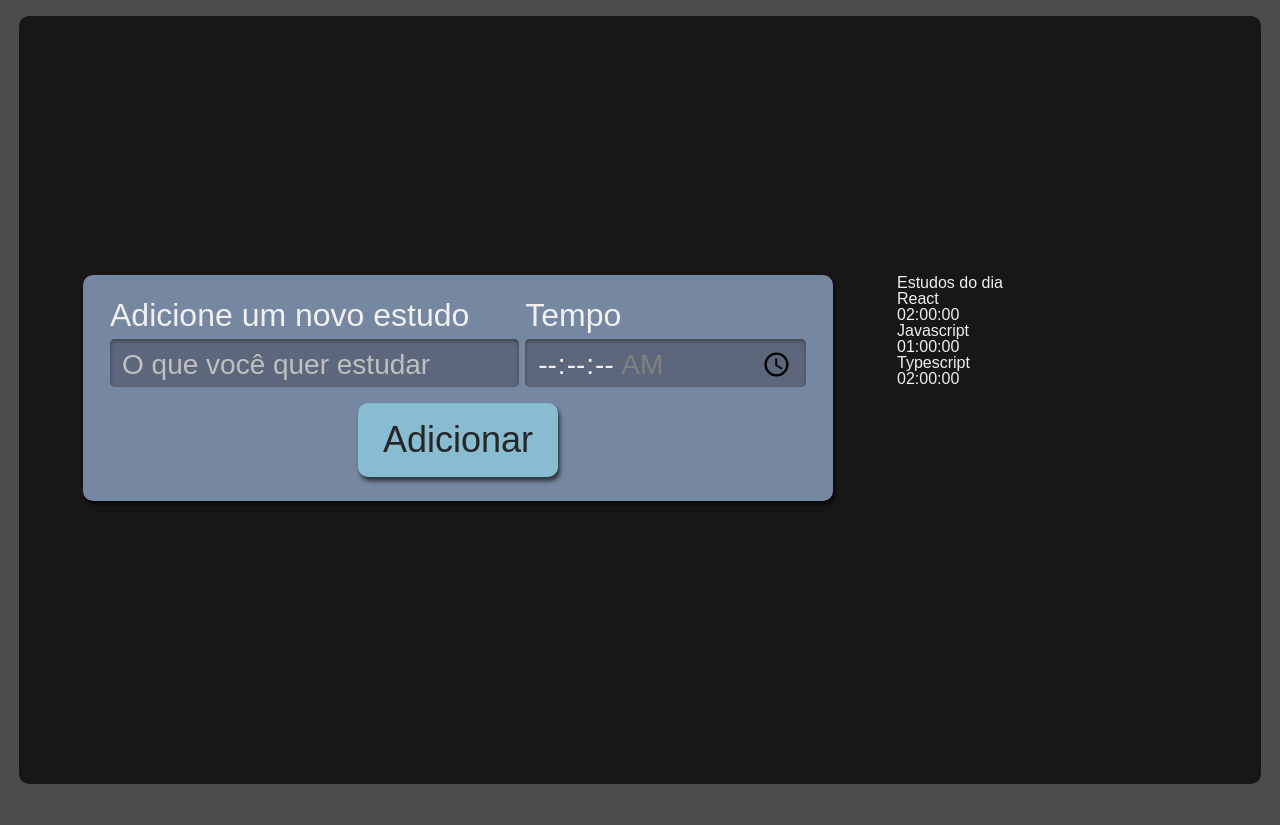
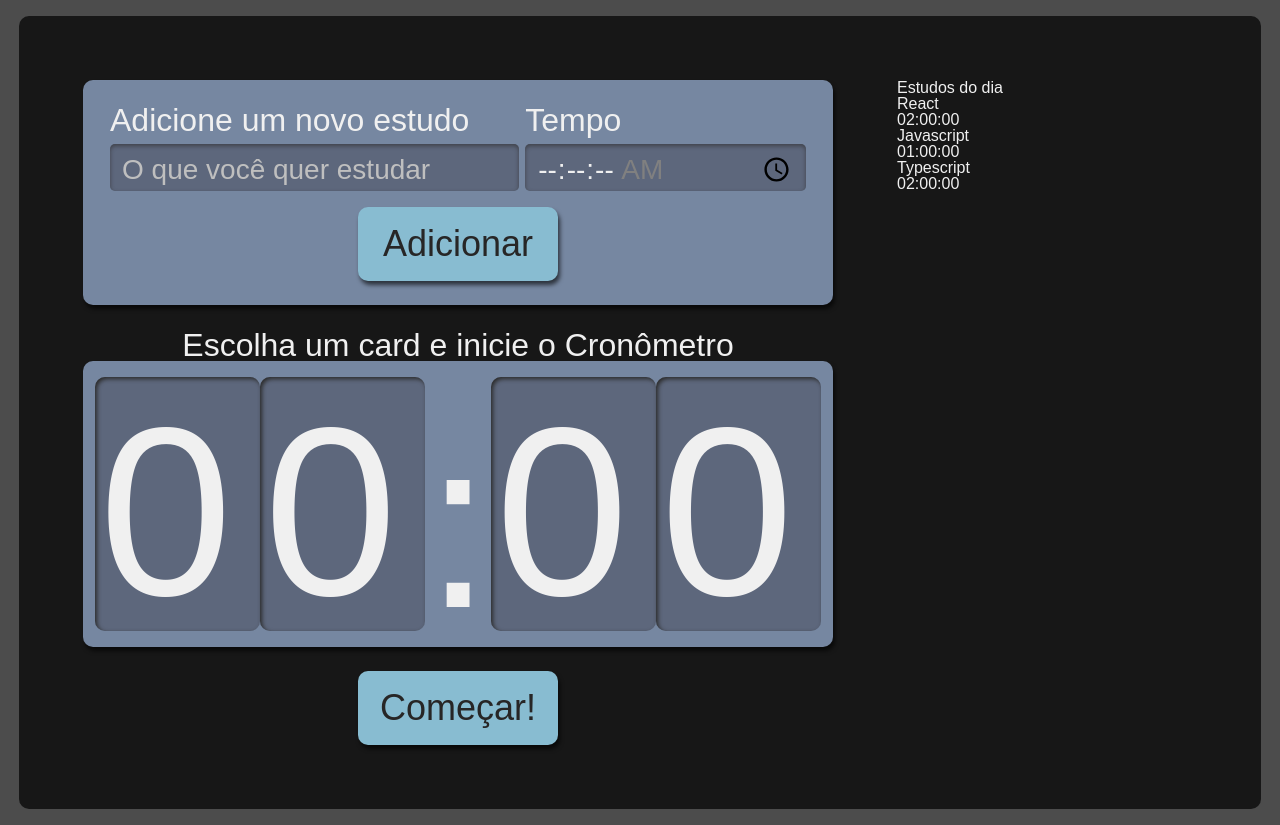
Before and after one commit to GustavoRRSilva/timerTs, a Next.js app: page / in a window 1280 px wide. Before the commit the page ends 800 px from the top, so only its background shows below. Built offline with nearby package versions, Linux system fonts and the light colour scheme.

Commit message:
feat:adicionando cronometro

```diff
--- /dev/null
+++ b/src/components/Timer/Clock/Clock.module.scss
@@ -0,0 +1,21 @@
+.relogioNumero {
+    background-color: #5D677C;
+    box-shadow: 2px 2px 4px #2B2B2B inset;
+    height: 4rem;
+    width: 3rem;
+    padding: 15px 4px;
+    border-radius: 10px;
+
+    @media screen and (min-width:1280px) {
+      height: 14rem;
+      width: 10rem;
+    }
+  }
+
+  .relogioDivisao {
+    height: 4.2rem;
+
+    @media screen and (min-width:1280px) {
+      height: 12.6rem;
+    }
+  }
--- /dev/null
+++ b/src/components/Timer/Clock/index.tsx
@@ -0,0 +1,13 @@
+import style from './Clock.module.scss';
+
+export default function Relogio() {
+  return (
+    <>
+      <span className={style.relogioNumero}>0</span>
+      <span className={style.relogioNumero}>0</span>
+      <span className={style.relogioDivisao}>:</span>
+      <span className={style.relogioNumero}>0</span>
+      <span className={style.relogioNumero}>0</span>
+    </>
+  )
+}
--- /dev/null
+++ b/src/components/Timer/Timer.module.scss
@@ -0,0 +1,59 @@
+.cronometro {
+    display: flex;
+    flex-direction: column;
+    align-items: center;
+    grid-area: cronometro;
+
+    .relogioWrapper {
+      align-items: center;
+      background-color: #7687A1;
+      border-radius: 10px;
+      box-shadow: 2px 4px 4px #0000009F;
+      box-sizing: border-box;
+      display: flex;
+      font-size: 5rem;
+      justify-content: center;
+      margin-bottom: 24px;
+      padding: 16px 12px;
+      width: 100%;
+    }
+
+    .titulo {
+      font-size: 2rem;
+    }
+
+    button {
+      background-color: #88bcd1;
+      border-radius: 10px;
+      box-shadow: 2px 4px 4px #0000009F;
+      color: #272626;
+      cursor: pointer;
+      font-size: 1.25rem;
+      padding: 16px;
+      width: 150px;
+
+      &:active {
+        background-color: #7CA6B7;
+        box-shadow: 2px 2px 4px #0000009F inset;
+        cursor: auto;
+      }
+    }
+
+    @media screen and (min-width:1280px) {
+
+      .relogioWrapper{
+        font-size: 15rem;
+      }
+
+      p {
+        font-size: 2rem;
+      }
+
+      button {
+        grid-column-start: span 2;
+        justify-self: center;
+        width: 200px;
+        font-size: 2.25rem;
+      }
+    }
+  }
--- /dev/null
+++ b/src/components/Timer/index.tsx
@@ -0,0 +1,17 @@
+import Button from "../Button";
+import Relogio from "./Clock";
+import style from './Timer.module.scss';
+
+export default function Cronometro() {
+  return (
+    <div className={style.cronometro}>
+      <p className={style.titulo}>Escolha um card e inicie o Cronômetro</p>
+      <div className={style.relogioWrapper}>
+        <Relogio />
+      </div>
+      <Button texto="Começar!">
+
+      </Button>
+    </div>
+  )
+}
--- a/src/pages/index.tsx
+++ b/src/pages/index.tsx
@@ -5,6 +5,7 @@ import styles from "@/styles/Home.module.scss";
 import Button from "@/components/Button";
 import Form from "@/components/Form";
 import List from "@/components/List";
+import Timer from "@/components/Timer";
 
 const inter = Inter({ subsets: ["latin"] });
 
@@ -19,7 +20,8 @@ export default function Home() {
       </Head>
       <main className={`${styles.main} ${styles.AppStyle} `}>
         <Form />
-        <List/>
+        <List />
+        <Timer />
       </main>
     </>
   );
```
